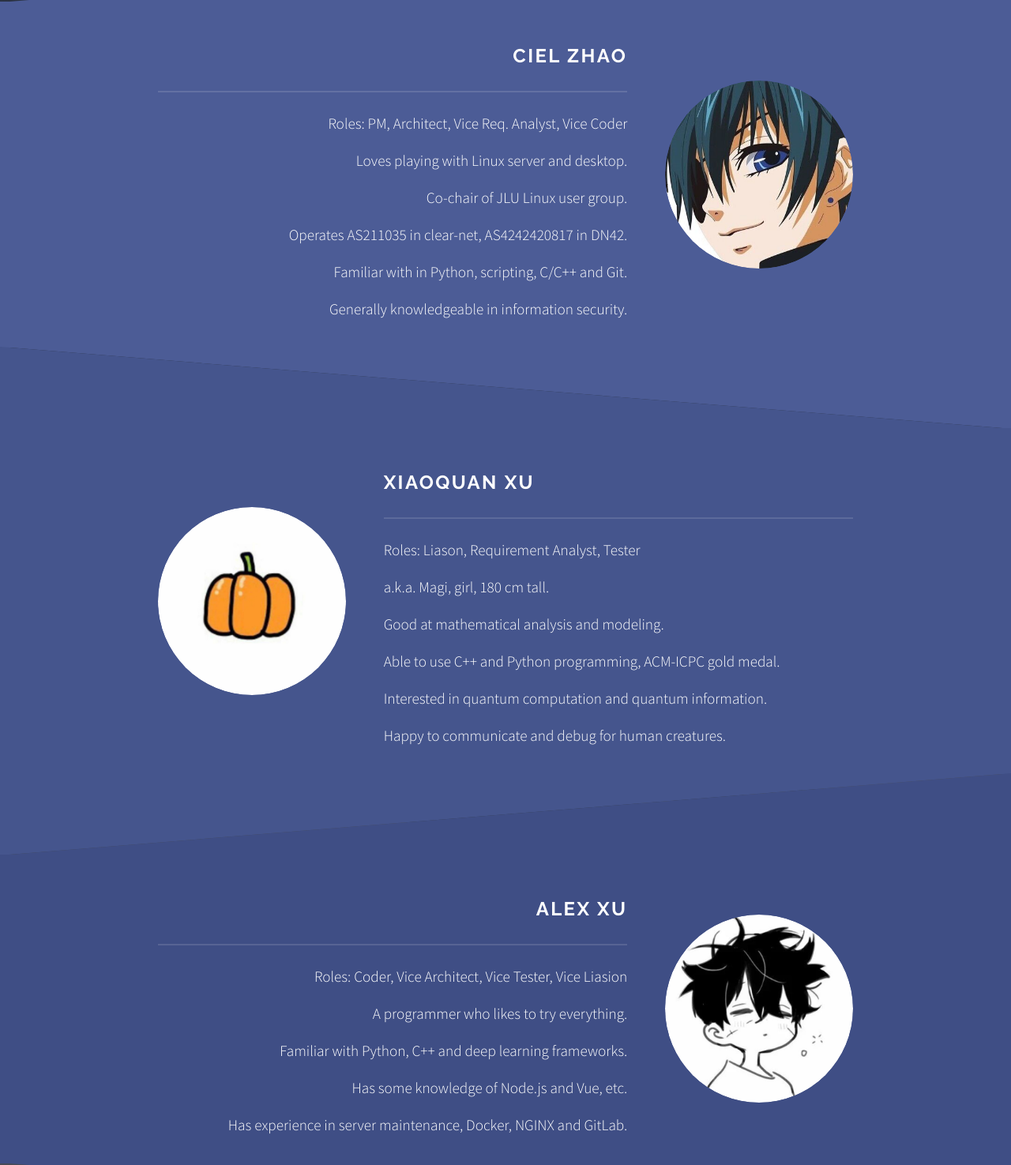
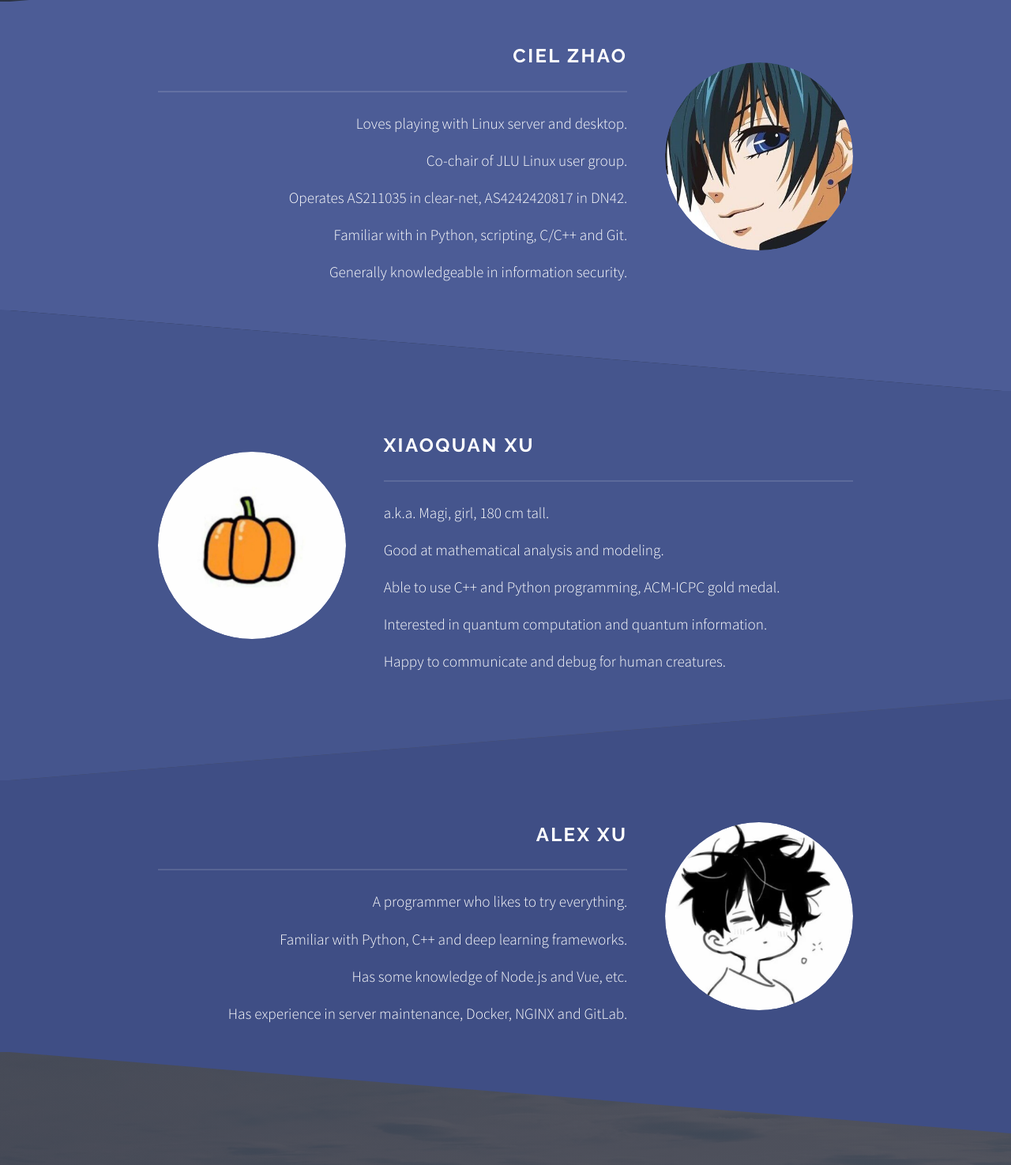
Before and after one commit to PigeonholeDSD/homepage, a plain HTML site: page index.html in a window 1280 px wide. Shown: the part 502-1977 px from the top of the page at 79% size. Drawn offline with Linux system fonts and the light colour scheme.

Commit message:
remove roles form home

```diff
--- a/index.html
+++ b/index.html
@@ -66,7 +66,6 @@
 									<a href="#" class="image"><img src="images/cielzhao.png" alt="" /></a>
 									<div class="content">
 										<h2 class="major">Ciel Zhao</h2>
-										<p>Roles: PM, Architect, Vice Req. Analyst, Vice Coder</p>
 										<p>Loves playing with Linux server and desktop.</p>
 										<p>Co-chair of JLU Linux user group.</p>
 										<p>Operates AS211035 in clear-net, AS4242420817 in DN42.</p>
@@ -83,7 +82,6 @@
 									<a href="#" class="image"><img src="images/xiaoquanxu.jpg" alt="" /></a>
 									<div class="content">
 										<h2 class="major">Xiaoquan Xu</h2>
-										<p>Roles: Liason, Requirement Analyst, Tester</p>
 										<p>a.k.a. Magi, girl, 180 cm tall.</p>
 										<p>Good at mathematical analysis and modeling.</p>
 										<p>Able to use C++ and Python programming, ACM-ICPC gold medal.</p>
@@ -100,7 +98,6 @@
 									<a href="#" class="image"><img src="images/alexxu.jpg" alt="" /></a>
 									<div class="content">
 										<h2 class="major">Alex Xu</h2>
-										<p>Roles: Coder, Vice Architect, Vice Tester, Vice Liasion</p>
 										<p>A programmer who likes to try everything.</p>
 										<p>Familiar with Python, C++ and deep learning frameworks.</p>
 										<p>Has some knowledge of Node.js and Vue, etc.</p>
```
